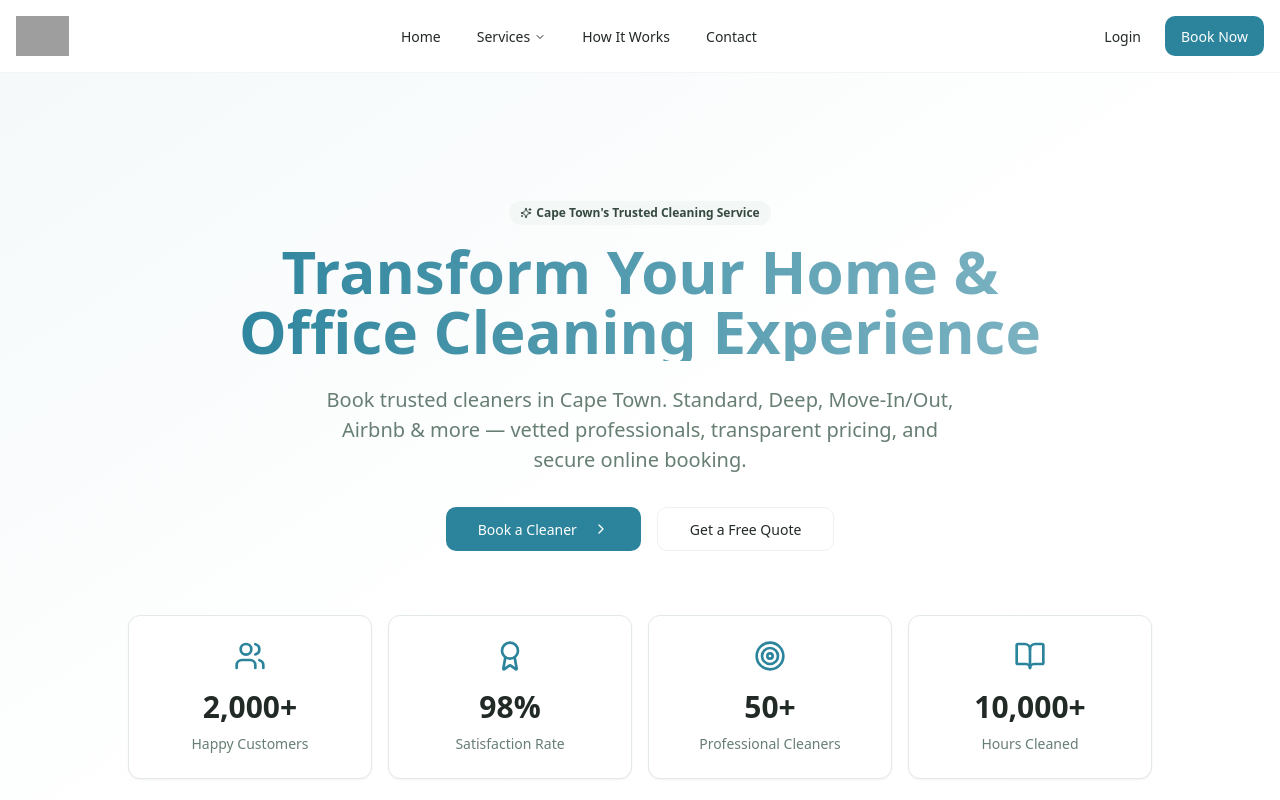
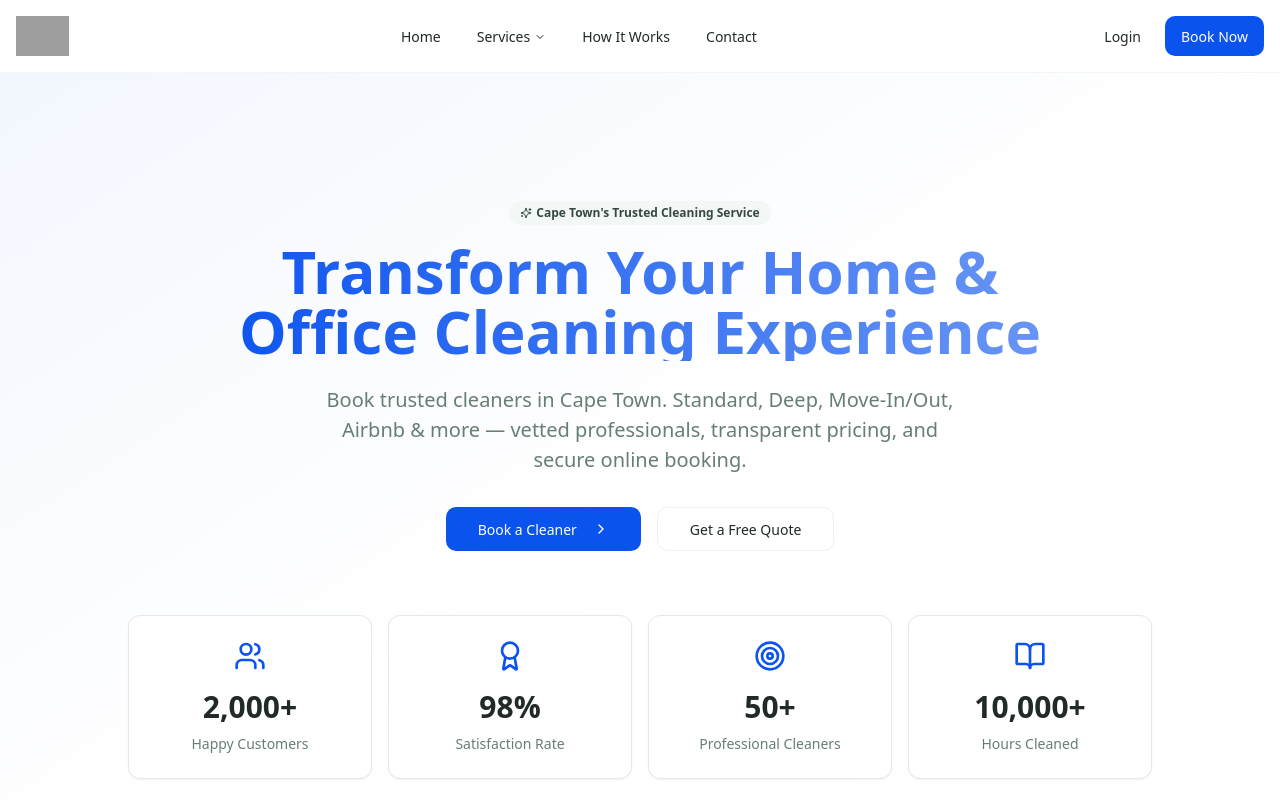
Before and after one commit to shalean-developer/trade-tune-journal-08379, a React (Vite) app: page / in a window 1280 px wide. Built offline with nearby package versions, Linux system fonts and the light colour scheme; grey boxes are pictures that could not be loaded.

Commit message:
Refactor: Replace primary color

```diff
--- a/src/index.css
+++ b/src/index.css
@@ -25,7 +25,7 @@
     --popover: 0 0% 100%;
     --popover-foreground: 150 10% 15%;
 
-    --primary: 193 57% 39%;
+    --primary: 221 91% 49%;
     --primary-foreground: 0 0% 100%;
 
     --secondary: 150 20% 96%;
```
